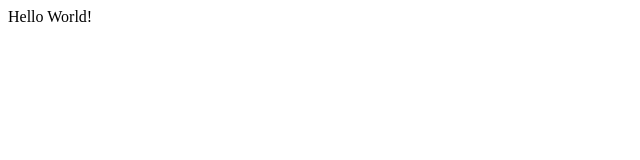
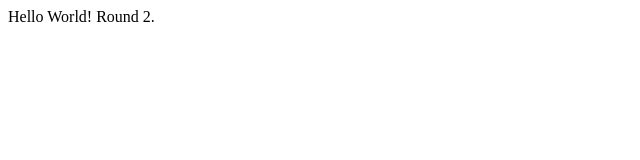
Before and after one commit to dwt47/test-spotify, a plain HTML site: page index.html in a window 1280 px wide. Shown: the full height of the page, 0-640 px from the left. Drawn offline with Linux system fonts and the light colour scheme.

Commit message:
Test change

```diff
--- a/index.html
+++ b/index.html
@@ -5,6 +5,6 @@
 	<title>Test Spotify</title>
 </head>
 <body>
-	Hello World!
+	Hello World! Round 2.
 </body>
 </html>
```
